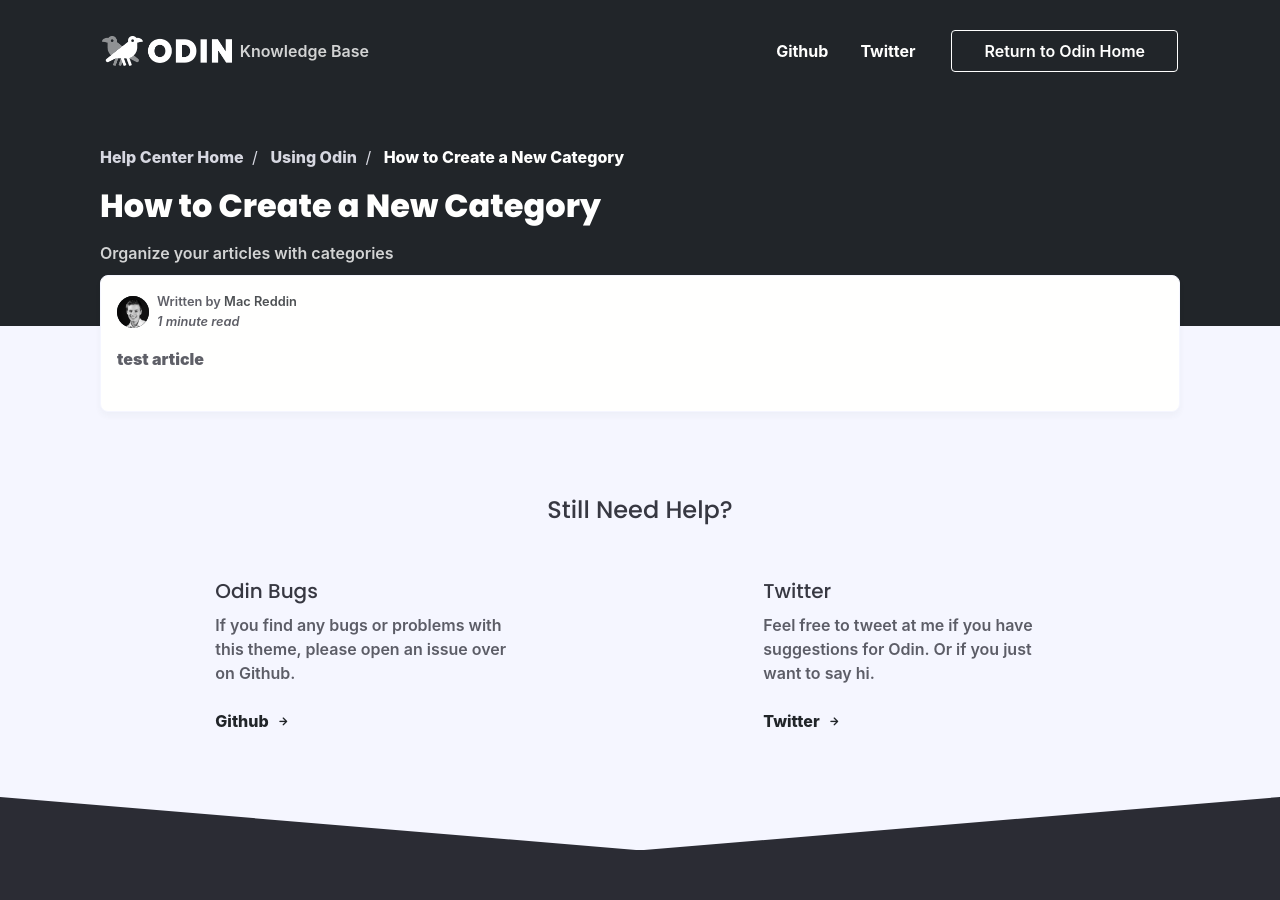
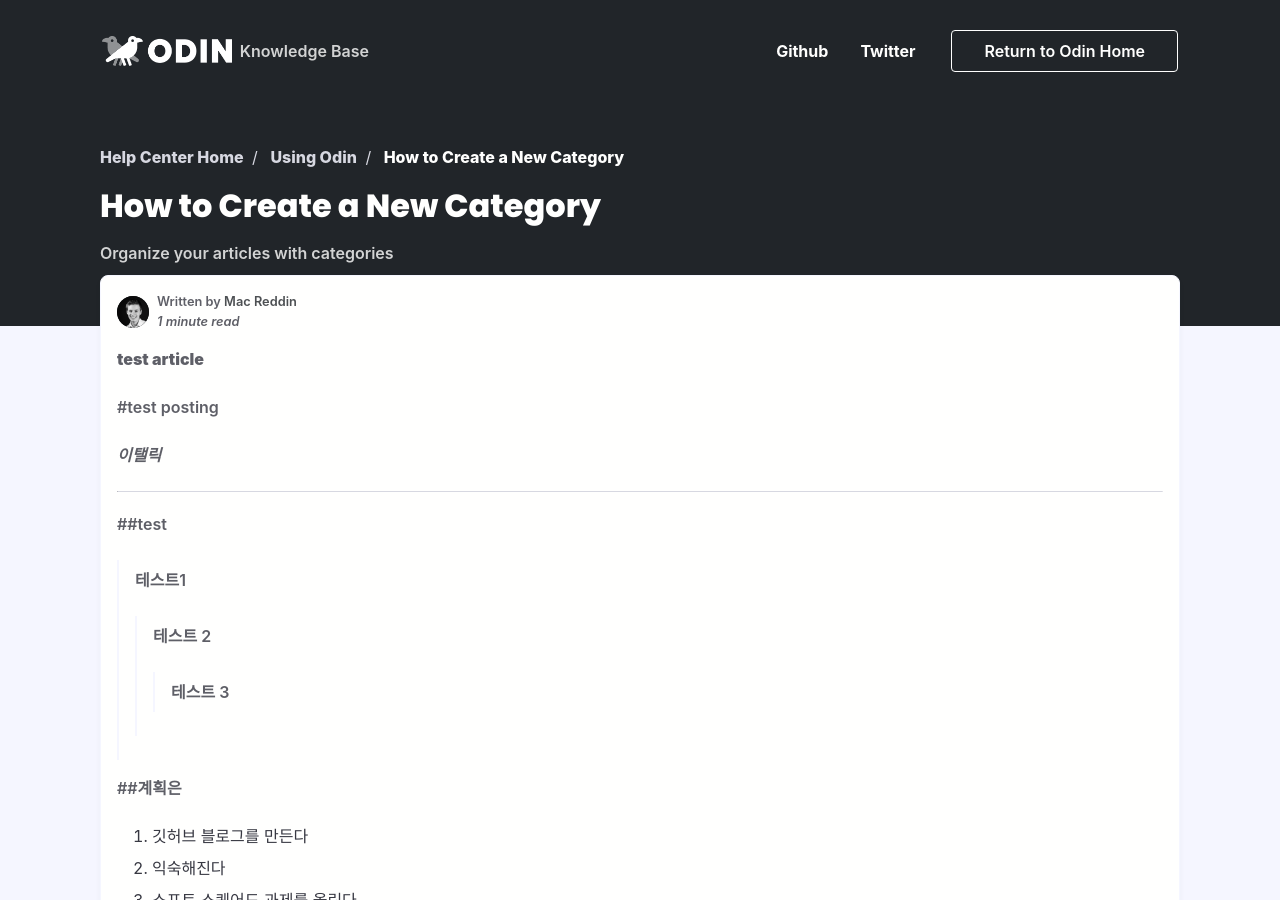
Before and after one commit to superZina/superZina.github.io, a Jekyll site: the page built from _posts/Using Odin/2019-12-20-creating-a-category.md, in a window 1280 px wide and 900 px high. Built offline with Jekyll 4.4.1, drawn with Linux system fonts in a browser that asks for light colours; nearby versions of some CDN libraries; some web fonts are replaced; comment, search, counter and statistics services are not loaded.

Commit message:
마크다운 테스트 작성

```diff
--- a/_posts/Using Odin/2019-12-20-creating-a-category.md
+++ b/_posts/Using Odin/2019-12-20-creating-a-category.md
@@ -8,3 +8,19 @@
 ---
 
 **test article**
+
+#test posting
+
+*이탤릭*
+
+***
+##test
+> 테스트1
+>> 테스트 2
+>>> 테스트 3
+
+##계획은
+1. 깃허브 블로그를 만든다
+2. 익숙해진다
+3. 소프트 스퀘어드 과제를 올린다.
+4. 과제를 한다.
```
